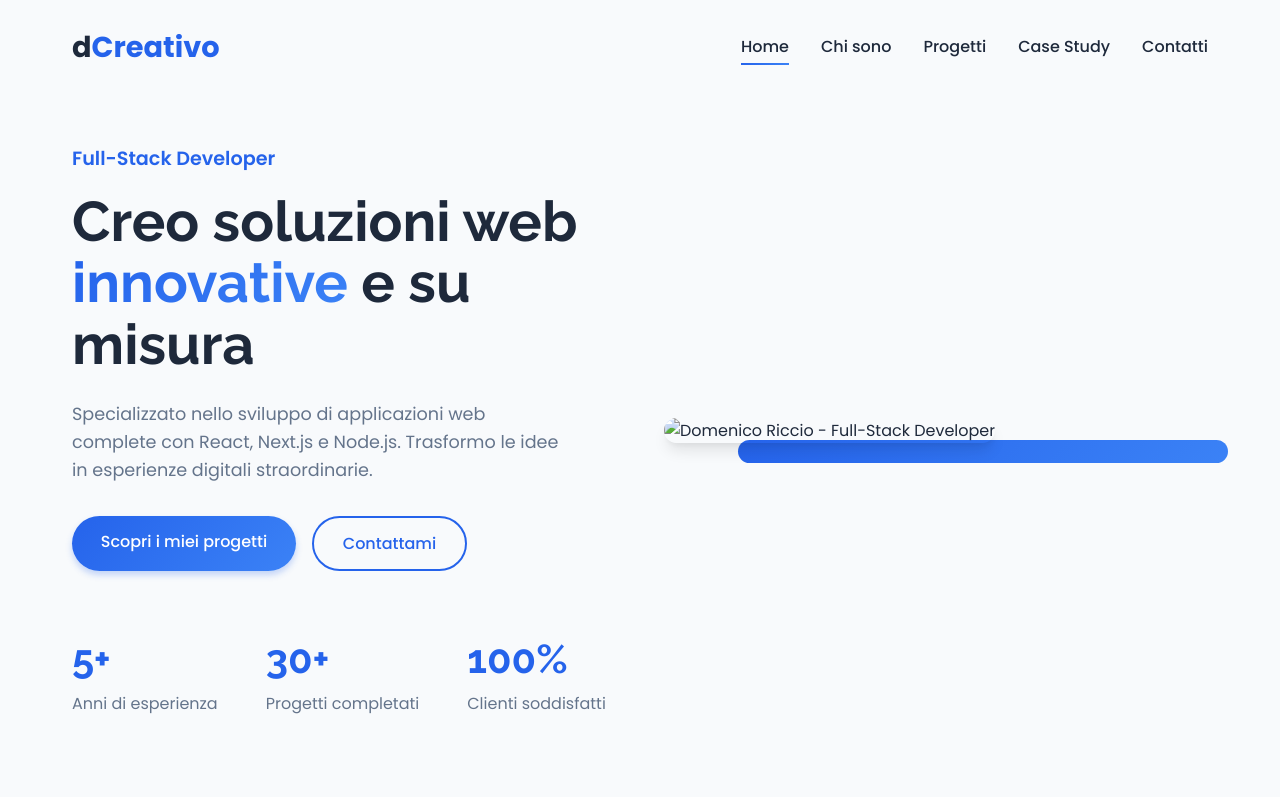
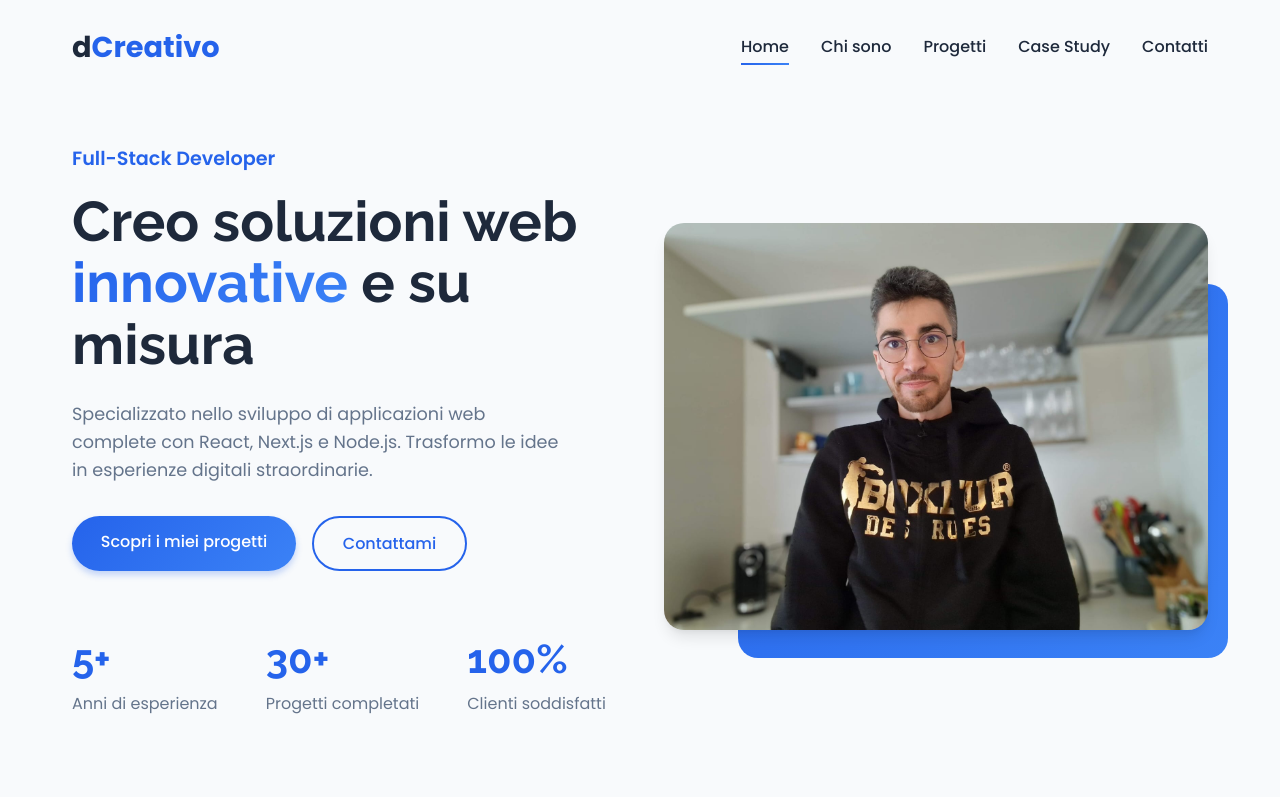
Before and after one commit to dcreativo-design-studio/portfolio-site, a plain HTML site: page index.html in a window 1280 px wide. Shown: the top 800 px of the page. Drawn offline with nearby package versions, Linux system fonts and the light colour scheme.

Commit message:
Aggiornamento: images\hero-image.jpg

```diff
--- a/index.html
+++ b/index.html
@@ -1000,7 +1000,7 @@
                 </div>
 
                 <div class="hero-image" data-aos="fade-left" data-aos-duration="1000">
-                    <img src="/api/placeholder/600/500" alt="Domenico Riccio - Full-Stack Developer">
+                    <img src="images\hero-image.jpg" alt="Domenico Riccio - Full-Stack Developer">
                 </div>
             </div>
         </div>
```
Also changed, not shown: images/hero-image.jpg (added).
